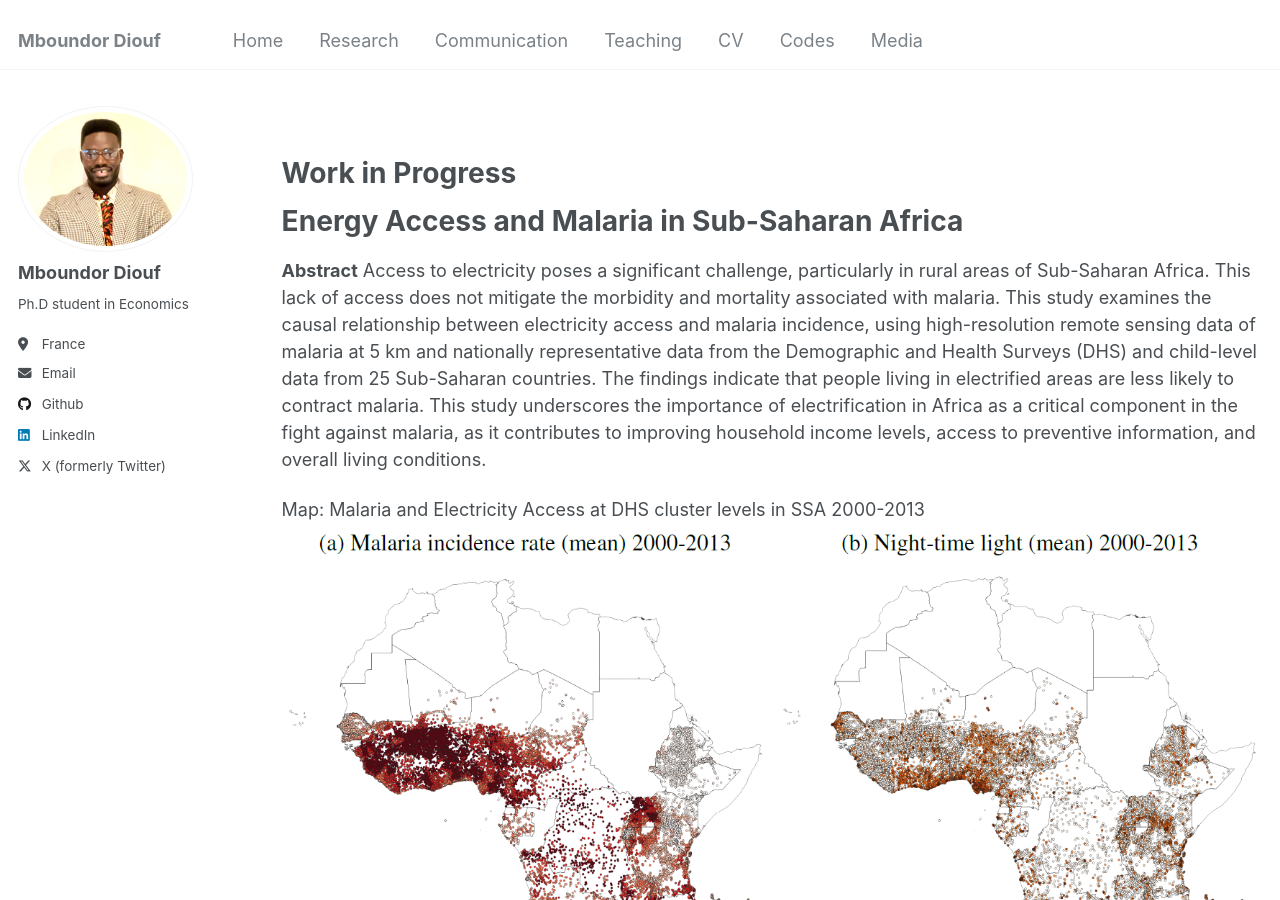
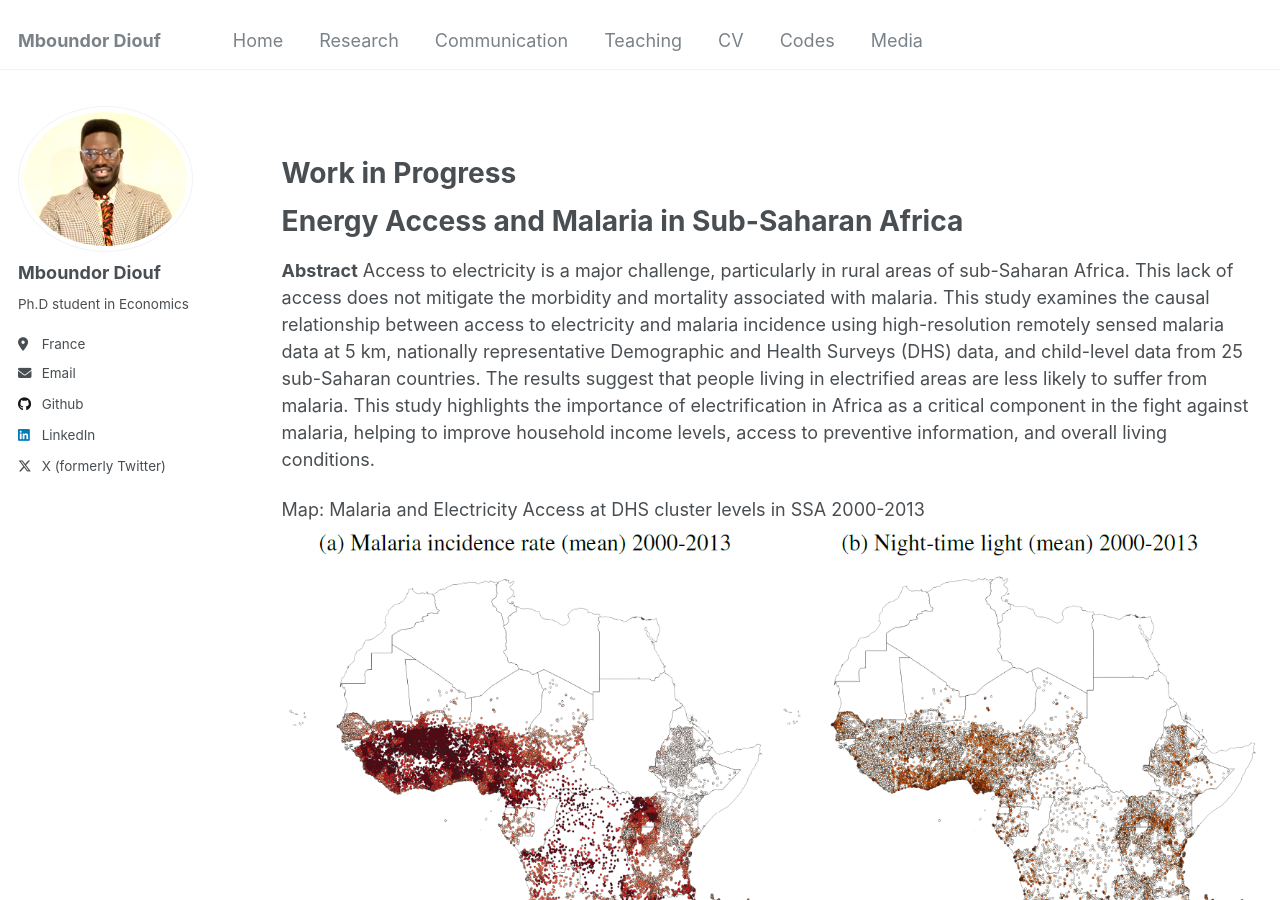
Before and after one commit to mboundordiouf/mboundordiouf.github.io, a Jekyll site: the page built from _pages/publications.md, in a window 1280 px wide and 900 px high, scrolled down 5163 px. Built offline with Jekyll 4.4.1, drawn with Linux system fonts in a browser that asks for light colours.

Commit message:
Update publications.md

```diff
--- a/_pages/publications.md
+++ b/_pages/publications.md
@@ -41,7 +41,7 @@ The global energy transition is crucial but presents social and political challe
 # Energy Access and Malaria in Sub-Saharan Africa
 
 **Abstract**
-Access to electricity poses a significant challenge, particularly in rural areas of Sub-Saharan Africa. This lack of access does not mitigate the morbidity and mortality associated with malaria. This study examines the causal relationship between electricity access and malaria incidence, using high-resolution remote sensing data of malaria at 5 km and nationally representative data from the Demographic and Health Surveys (DHS) and child-level data from 25 Sub-Saharan countries. The findings indicate that people living in electrified areas are less likely to contract malaria. This study underscores the importance of electrification in Africa as a critical component in the fight against malaria, as it contributes to improving household income levels, access to preventive information, and overall living conditions.
+Access to electricity is a major challenge, particularly in rural areas of sub-Saharan Africa. This lack of access does not mitigate the morbidity and mortality associated with malaria. This study examines the causal relationship between access to electricity and malaria incidence using high-resolution remotely sensed malaria data at 5 km, nationally representative Demographic and Health Surveys (DHS) data, and child-level data from 25 sub-Saharan countries. The results suggest that people living in electrified areas are less likely to suffer from malaria. This study highlights the importance of electrification in Africa as a critical component in the fight against malaria, helping to improve household income levels, access to preventive information, and overall living conditions.
 
  Map: Malaria and Electricity Access at DHS cluster levels in SSA 2000-2013 <br/><img src='/images/Malaria_Electricity.png'>
 
```
